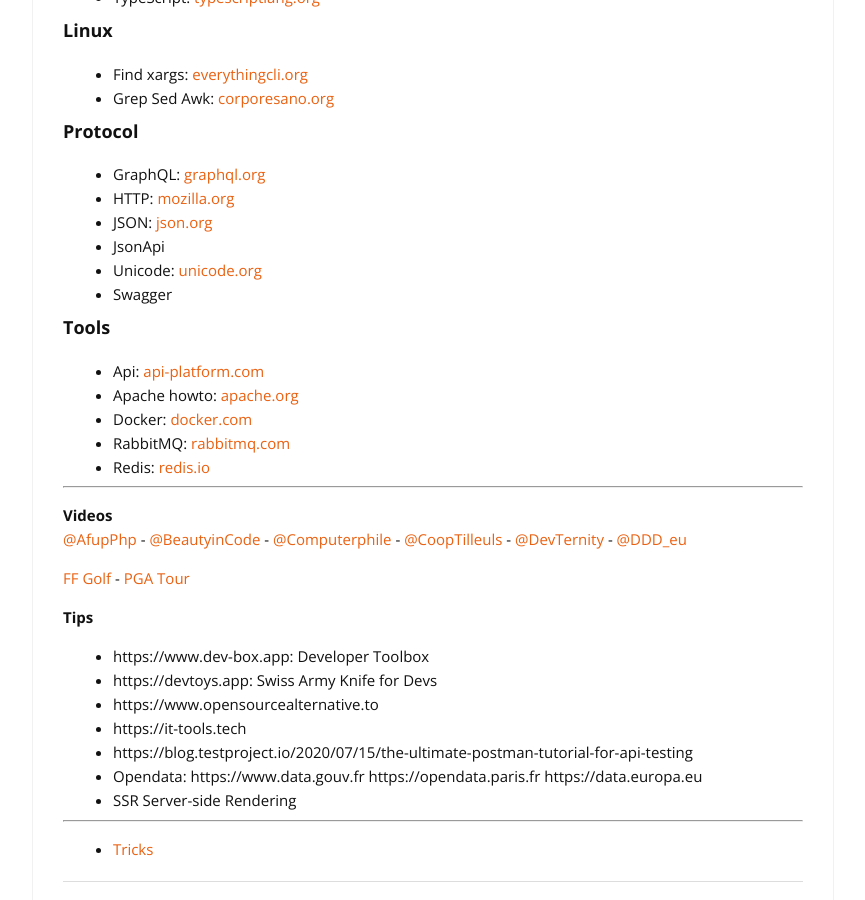
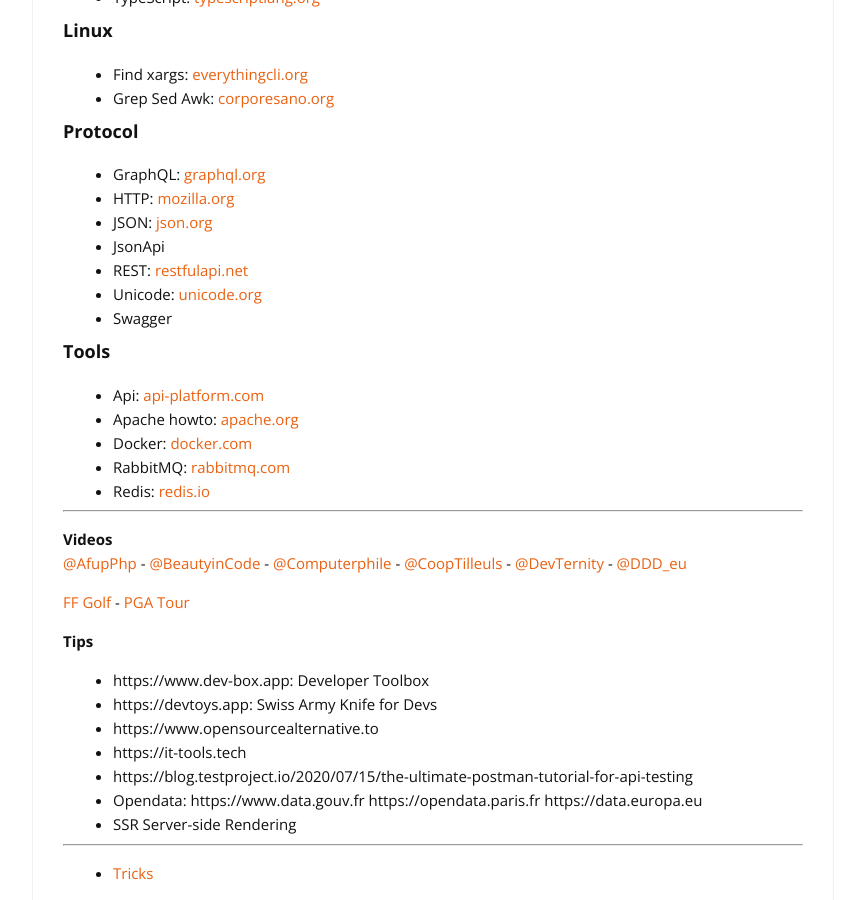
Before and after one commit to cylmat/cylmat.github.io, a Jekyll site: the page built from _pages/USEFUL.md, in a window 1280 px wide and 900 px high, scrolled down 2239 px. Shown: the whole window, without its empty margins (207-1072 px from the left). Built offline with Jekyll 4.4.1, drawn with Linux system fonts in a browser that asks for light colours; nearby versions of some CDN libraries.

Commit message:
Update USEFUL.md

```diff
--- a/_pages/USEFUL.md
+++ b/_pages/USEFUL.md
@@ -90,6 +90,7 @@
 + HTTP: [mozilla.org](https://developer.mozilla.org/fr/docs/Web/HTTP)
 + JSON: [json.org](https://www.json.org)
 + JsonApi
++ REST: [restfulapi.net](https://restfulapi.net/hateoas)
 + Unicode: [unicode.org](https://home.unicode.org)
 + Swagger
 
```
